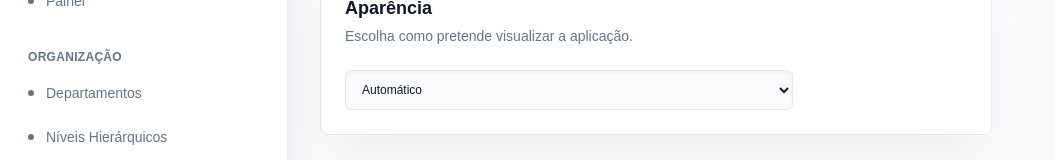
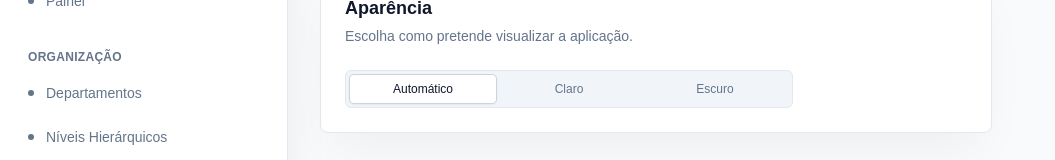
Before and after one commit to persistec/persistech-360, a Next.js app in the folder apps/web/: page /settings in a window 1280 px wide. Shown: the part 192-352 px from the top of the page, without its empty margins (0-1055 px from the left). Built offline with nearby package versions, Linux system fonts and the light colour scheme.

Commit message:
refactor(ui): use segmented theme selector
Replaces the theme mode combo box with a segmented selector in Definições > Aparência. Keeps Claro, Escuro, and Automático behaviour, local persistence, system mode resolution, and sidebar placement unchanged.

```diff
--- a/apps/web/src/components/ThemeSwitcher.tsx
+++ b/apps/web/src/components/ThemeSwitcher.tsx
@@ -2,26 +2,51 @@
 
 import React from 'react';
 import { useTheme } from './ThemeProvider';
-import { Select } from '@/components/ui';
 
 export function ThemeSwitcher() {
   const { mode, setMode } = useTheme();
 
   return (
     <div className="flex flex-col gap-1">
-      <label htmlFor="theme-switcher" className="sr-only">
-        Aparência
-      </label>
-      <Select
-        id="theme-switcher"
-        value={mode}
-        onChange={(e) => setMode(e.target.value as 'light' | 'dark' | 'system')}
-        className="h-8 py-1 text-xs"
-      >
-        <option value="light">Claro</option>
-        <option value="dark">Escuro</option>
-        <option value="system">Automático</option>
-      </Select>
+      <label className="sr-only">Aparência</label>
+      <div className="flex w-full rounded-md border border-border bg-surface-muted p-1">
+        <button
+          type="button"
+          aria-pressed={mode === 'system'}
+          onClick={() => setMode('system')}
+          className={`flex-1 rounded-sm px-3 py-1.5 text-xs font-medium transition-all ${
+            mode === 'system'
+              ? 'bg-surface text-foreground shadow-sm ring-1 ring-border-strong'
+              : 'text-muted-foreground hover:bg-surface-elevated hover:text-foreground'
+          }`}
+        >
+          Automático
+        </button>
+        <button
+          type="button"
+          aria-pressed={mode === 'light'}
+          onClick={() => setMode('light')}
+          className={`flex-1 rounded-sm px-3 py-1.5 text-xs font-medium transition-all ${
+            mode === 'light'
+              ? 'bg-surface text-foreground shadow-sm ring-1 ring-border-strong'
+              : 'text-muted-foreground hover:bg-surface-elevated hover:text-foreground'
+          }`}
+        >
+          Claro
+        </button>
+        <button
+          type="button"
+          aria-pressed={mode === 'dark'}
+          onClick={() => setMode('dark')}
+          className={`flex-1 rounded-sm px-3 py-1.5 text-xs font-medium transition-all ${
+            mode === 'dark'
+              ? 'bg-surface text-foreground shadow-sm ring-1 ring-border-strong'
+              : 'text-muted-foreground hover:bg-surface-elevated hover:text-foreground'
+          }`}
+        >
+          Escuro
+        </button>
+      </div>
     </div>
   );
 }
```
